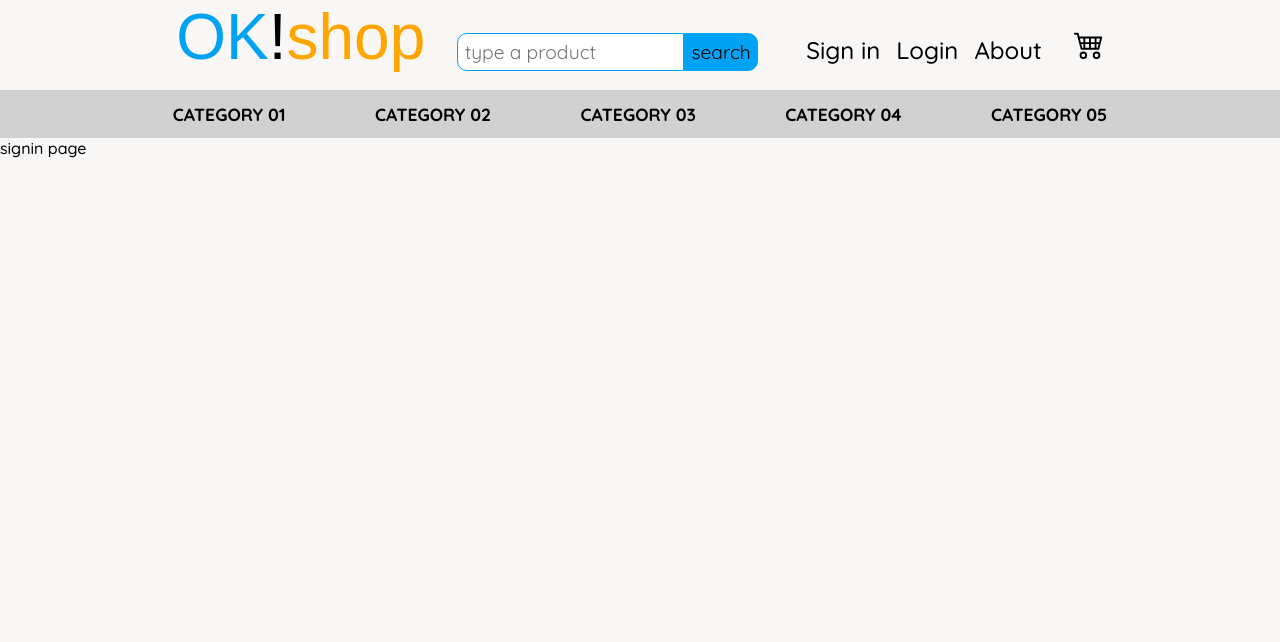
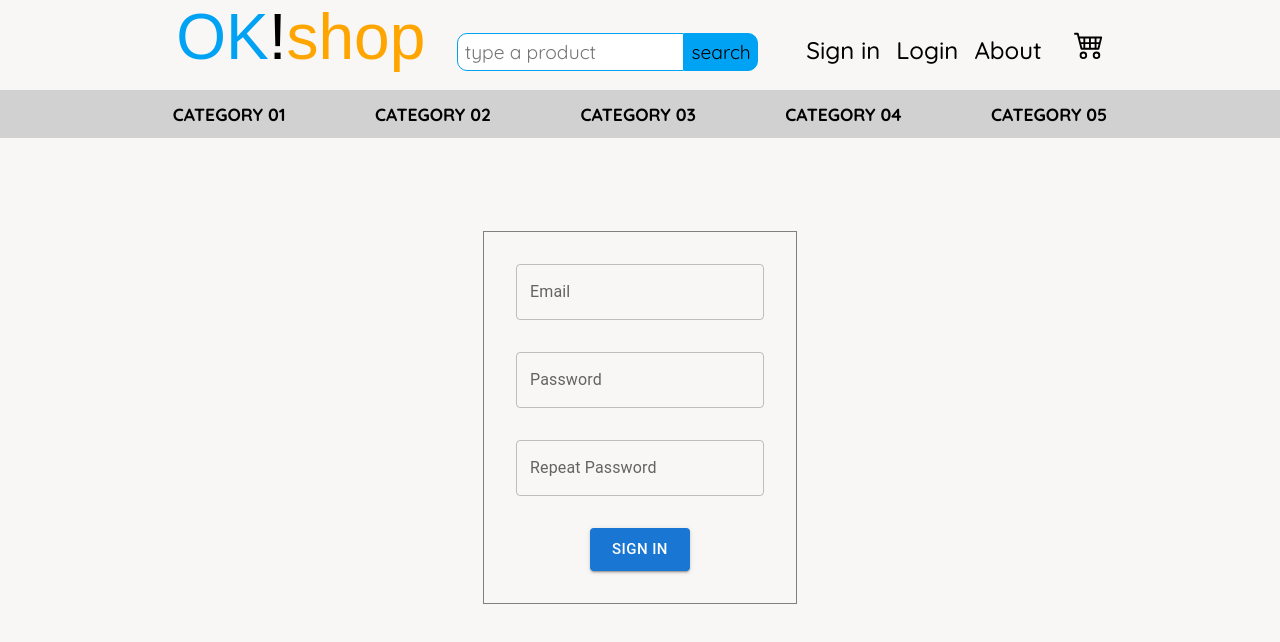
Before and after one commit to damszal/okshop, a React (Vite) app: page /signin in a window 1280 px wide. Shown: the top 642 px of the page. Built offline with nearby package versions, Linux system fonts and the light colour scheme; a web font is replaced by a local one.

Commit message:
add materia ui module, make sign in form

```diff
--- a/package.json
+++ b/package.json
@@ -10,6 +10,9 @@
     "preview": "vite preview"
   },
   "dependencies": {
+    "@emotion/react": "^11.11.1",
+    "@emotion/styled": "^11.11.0",
+    "@mui/material": "^5.13.5",
     "formik": "^2.4.1",
     "localforage": "^1.10.0",
     "match-sorter": "^6.3.1",
--- a/src/pages/SignIn.jsx
+++ b/src/pages/SignIn.jsx
@@ -1,9 +1,48 @@
-import React from 'react'
+import * as React from 'react';
+
+import {Grid,Typography,TextField, Button,
+} from '@mui/material'
+
+
 
 function SignIn() {
   return (
-    <div>signin page</div>
+    <Grid
+    container
+    spacing={0}
+    direction="column"
+    alignItems="center"
+    justifyContent="center"
+    sx={{ minHeight: '70vh' }}
+  >
+    <Grid item style={{ border: "0.2px solid gray" , padding:"2rem"}}>
+      <Grid container direction="column" alignItems="center" justify="center">
+        <TextField
+          variant="outlined"
+          label="Email"
+          fullWidth
+          style={{ marginBottom: "2em" }}
+        />
+        <TextField
+          variant="outlined"
+          label="Password"
+          fullWidth
+          style={{ marginBottom: "2em" }}
+        />
+        <TextField
+          variant="outlined"
+          label="Repeat Password"
+          fullWidth
+          style={{ marginBottom: "2em" }}
+        />
+        <Button size="large" variant="contained" color="primary">
+          sign in
+        </Button>
+      </Grid>
+    </Grid>
+  </Grid>
   )
 }
 
+
 export default SignIn
```
Also changed, not shown: 1 other file (tests, documents, lock files or other folders).
